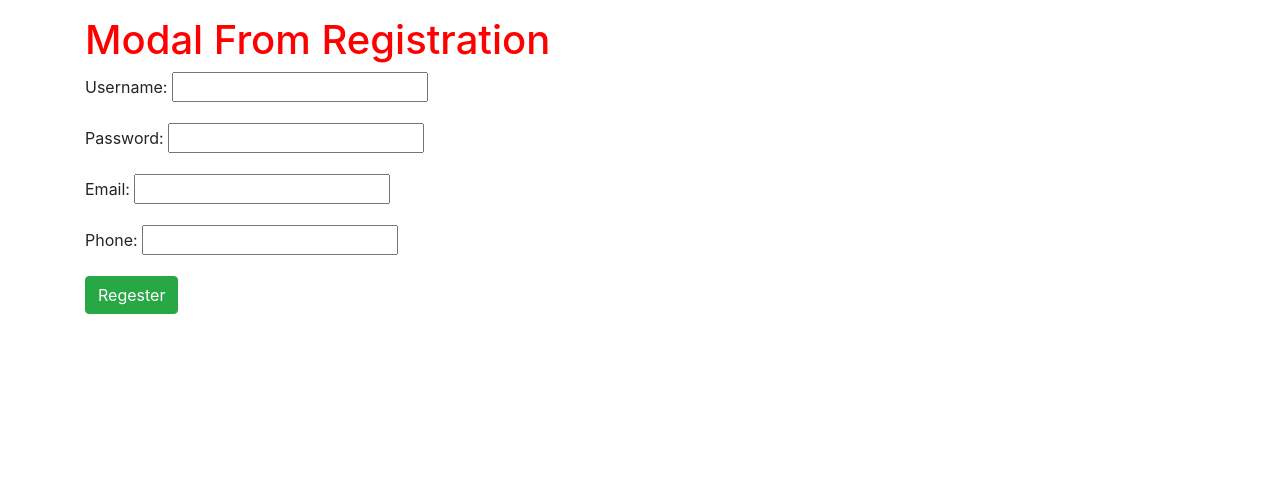
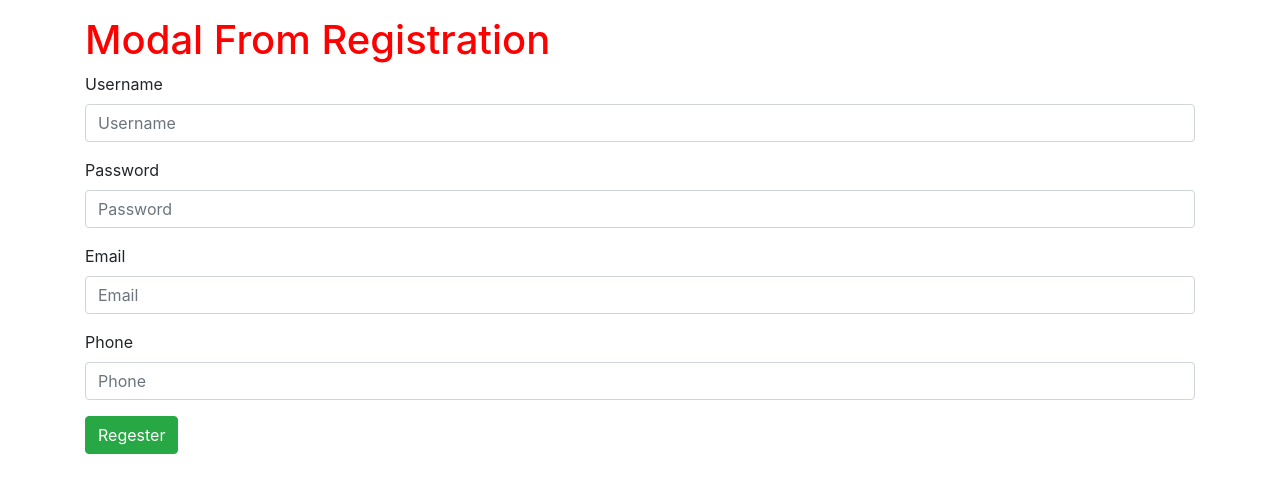
Before and after one commit to luoshuitaotao/django_study0816, a Django app: page /modalform/ in a window 1280 px wide. Shown: the part 96-589 px from the top of the page. Run offline with Django 3.2, Linux system fonts and the light colour scheme; some libraries are stand-ins or nearby versions.

Commit message:
add widgest in modal form

```diff
--- a/NewsApp/forms.py
+++ b/NewsApp/forms.py
@@ -14,13 +14,13 @@ class RegestrationForm(forms.Form):
     }))
 
     email = forms.CharField(max_length=100,
-                               widget=forms.PasswordInput(attrs={
+                               widget=forms.EmailInput(attrs={
                                         'class':'form-control',
                                         'placeholder': 'Email',
     }))
 
     phone = forms.CharField(max_length=100,
-                            widget=forms.PasswordInput (attrs={
+                            widget=forms.NumberInput (attrs={
                                 'class': 'form-control',
                                 'placeholder': 'Phone',
                             }))
@@ -35,3 +35,26 @@ class RegistrationModel(forms.ModelForm):
             'email',
             'phone'
         ]
+        widgets = {
+            'username':forms.TextInput(attrs={
+                                        'class':'form-control',
+                                        'placeholder': 'Username',
+
+            }),
+            'password': forms.TextInput (attrs={
+                'class': 'form-control',
+                'placeholder': 'Password',
+
+            }),
+            'email': forms.TextInput (attrs={
+                'class': 'form-control',
+                'placeholder': 'Email',
+
+            }),
+            'phone': forms.TextInput (attrs={
+                'class': 'form-control',
+                'placeholder': 'Phone',
+
+            })
+
+        }
--- a/Templates/modalform.html
+++ b/Templates/modalform.html
@@ -9,7 +9,23 @@
     <form action = "{% url 'addModalForm' %}" method ="post">
         {% csrf_token %}
 
-{{ modalform.as_p }}
+    <div class="form-group">
+    <label>Username</label>
+    {{ modalform.username }}
+    </div>
+    <div class="form-group">
+    <label>Password</label>
+      {{ modalform.password }}
+    </div>
+    <div class="form-group">
+    <label>Email</label>
+    {{ modalform.email }}
+    </div>
+    <div class="form-group">
+    <label>Phone</label>
+        {{ modalform.phone }}
+  </div>
+
         <input type = "submit" class = "btn btn-success" value = "Regester"/>
 
     </form>
```
Also changed, not shown: db.sqlite3.
